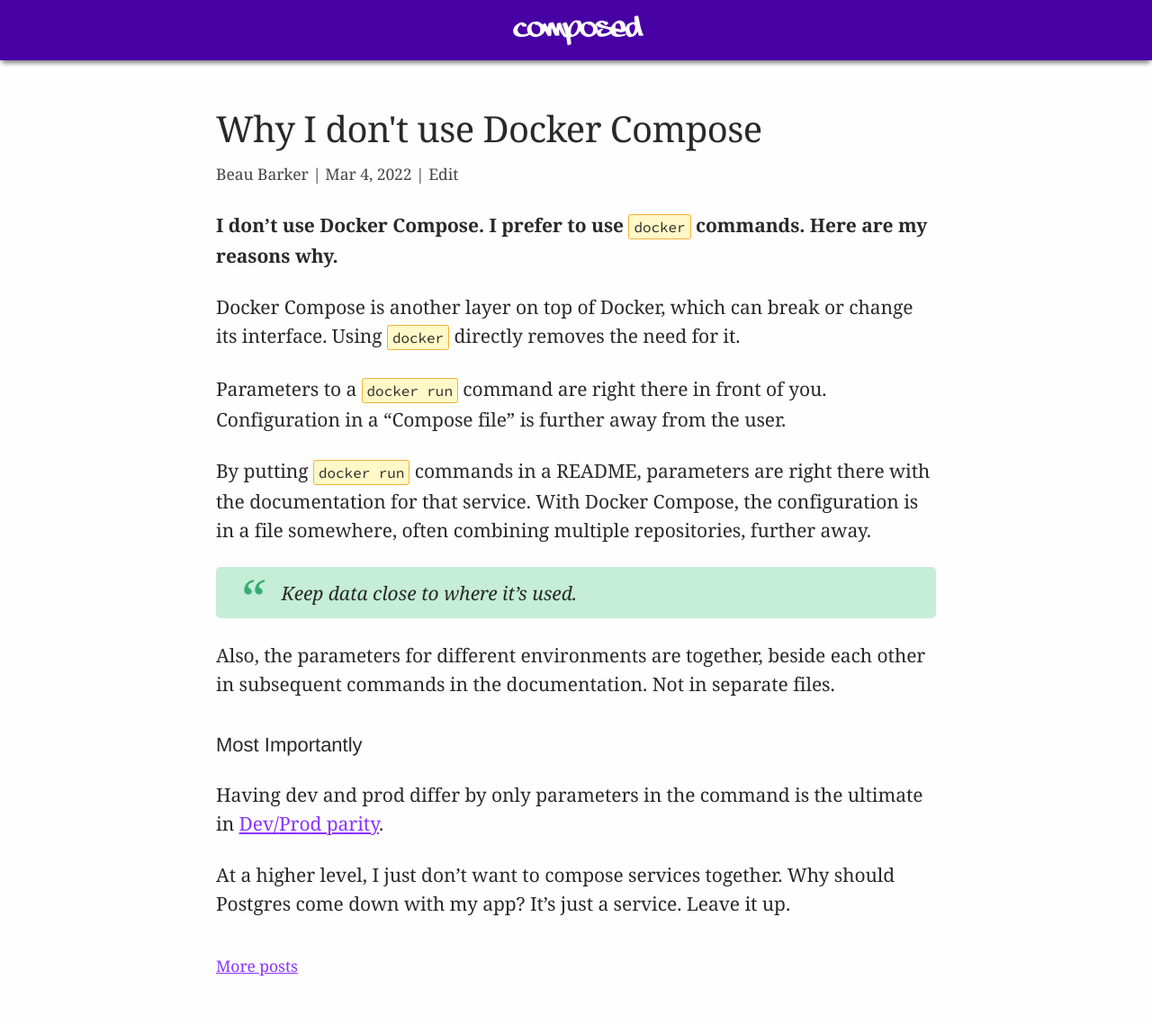
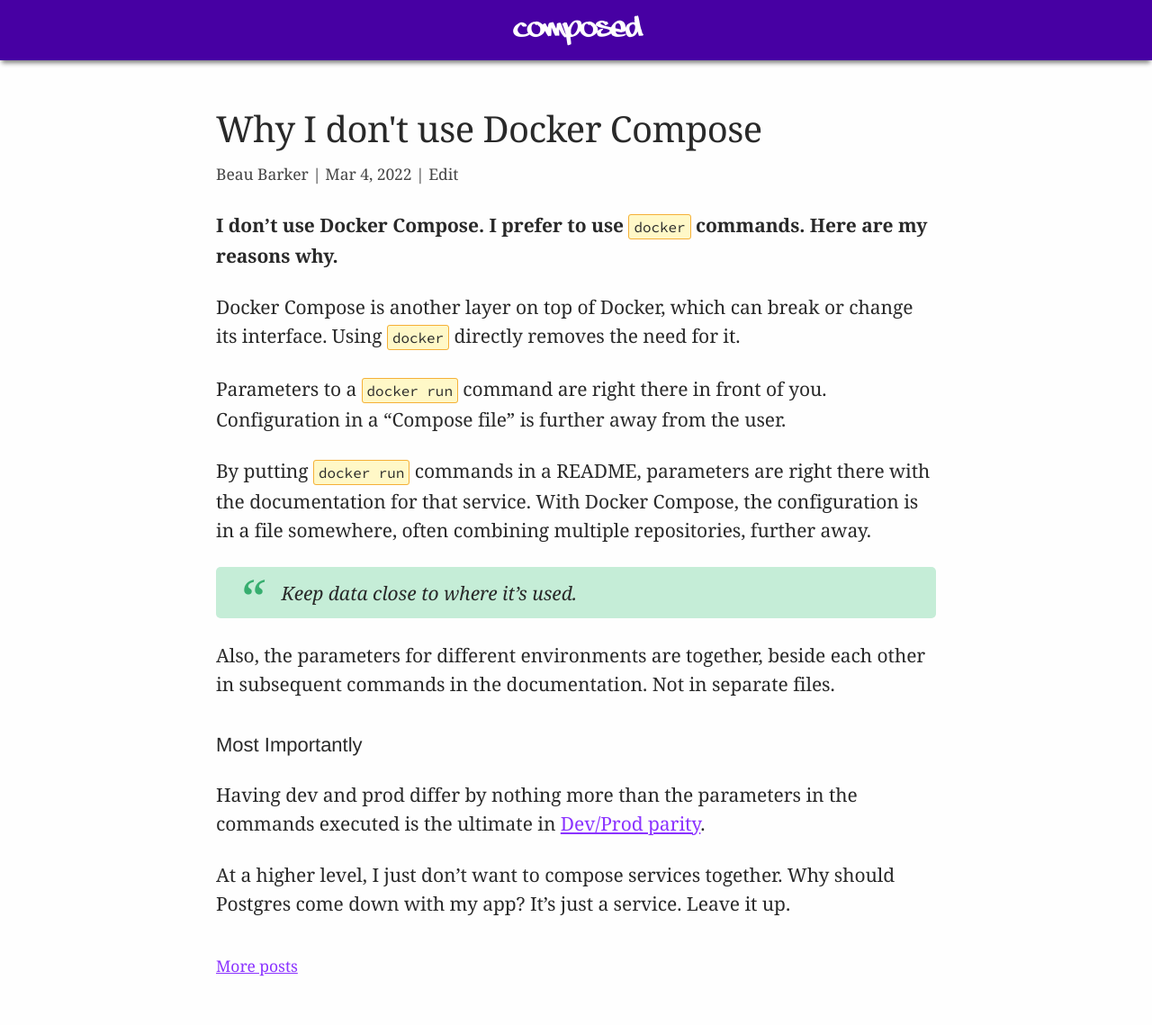
Before and after one commit to explodinglabs/explodinglabs.github.io, a Jekyll site: the page built from docs/_posts/2022-03-04-docker-compose.markdown, in a window 1280 px wide. Shown: the whole page at 90% size. Built offline with Jekyll 4.4.1, drawn with Linux system fonts in a browser that asks for light colours.

Commit message:
Update 2022-03-04-docker-compose.markdown

```diff
--- a/docs/_posts/2022-03-04-docker-compose.markdown
+++ b/docs/_posts/2022-03-04-docker-compose.markdown
@@ -23,7 +23,7 @@
 
 ## Most Importantly
 
-Having dev and prod differ by only parameters in the command is the ultimate in
+Having dev and prod differ by nothing more than the parameters in the commands executed is the ultimate in
 [Dev/Prod parity](https://12factor.net/dev-prod-parity).
 
 At a higher level, I just don’t want to compose services together. Why should
```
